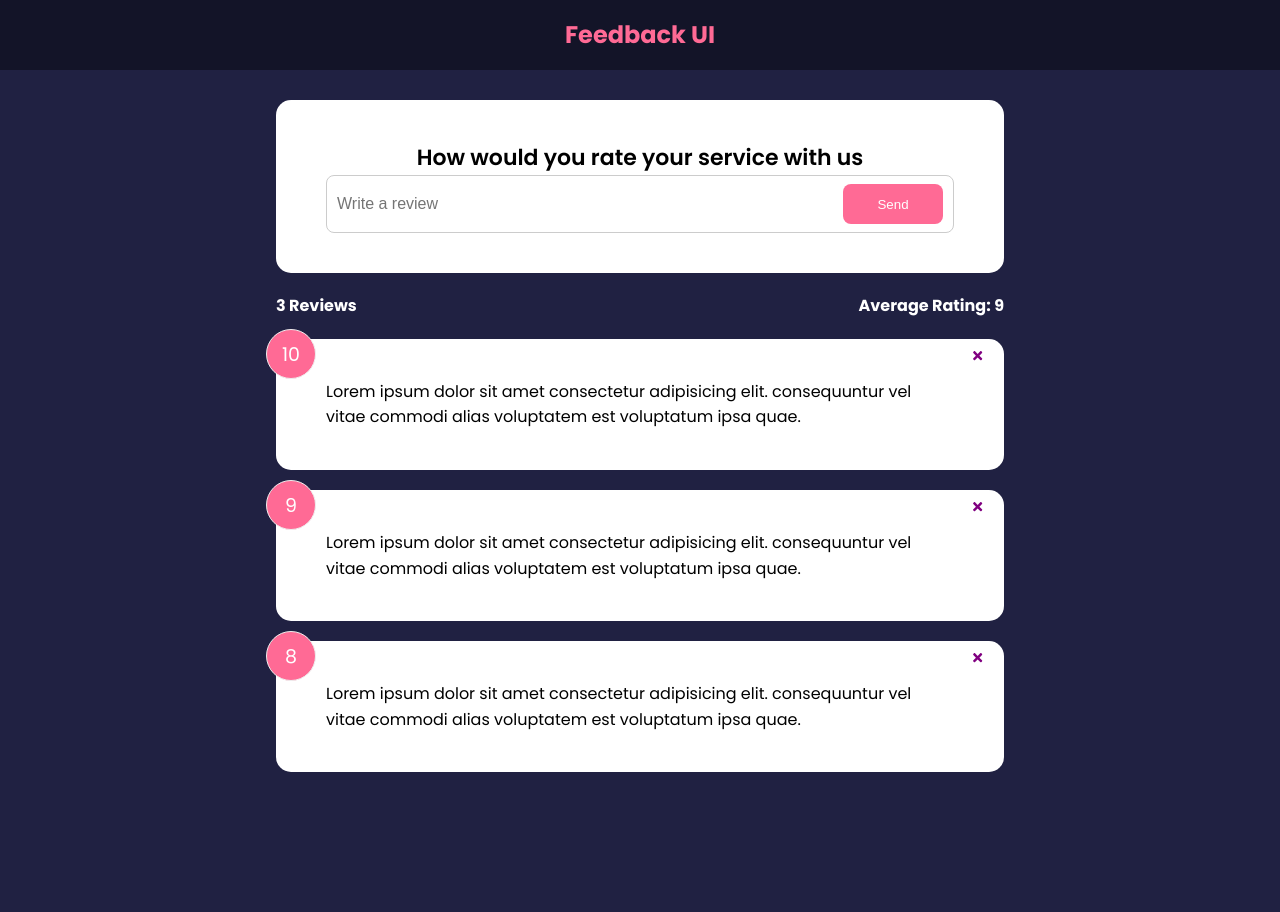
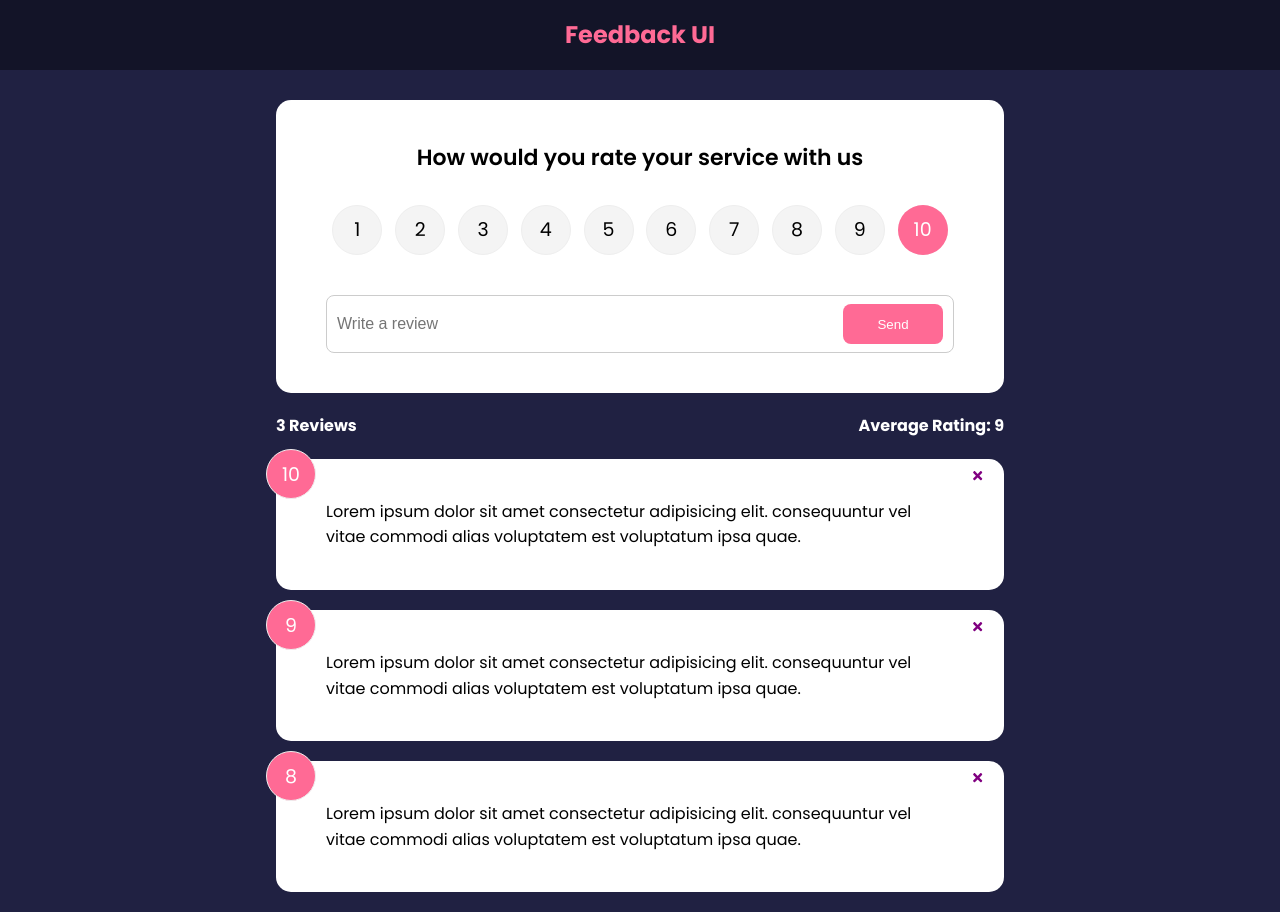
Before and after one commit to VaiDik-cyber/feedback, a React (Create React App) app: page / in a window 1280 px wide. Before the commit the page ends 800 px from the top, so only its background shows below. Built offline with nearby package versions, Linux system fonts and the light colour scheme; the HTML template or start-up script is replaced by a standard one.

Commit message:
RatingSelector added and user can add new rating

```diff
--- a/package.json
+++ b/package.json
@@ -10,6 +10,7 @@
     "react-dom": "^18.2.0",
     "react-icons": "^4.10.1",
     "react-scripts": "5.0.1",
+    "uuid": "^9.0.0",
     "web-vitals": "^2.1.4"
   },
   "scripts": {
--- a/src/App.js
+++ b/src/App.js
@@ -1,3 +1,4 @@
+import { v4 as uuidv4 } from "uuid";
 import { useState } from "react";
 import Header from "./components/Header";
 import FeedbackData from "./data/FeedbackData";
@@ -14,12 +15,17 @@
       setFeedback(feedback.filter((item) => item.id !== id));
     }
   };
+
+  const addFeedback = (newFeedback) => {
+    newFeedback.id = uuidv4();
+    setFeedback([newFeedback, ...feedback]);
+  };
   return (
     <>
       <Header></Header>
 
       <div className="container">
-        <FeedbackForm />
+        <FeedbackForm handleAdd={addFeedback} />
         <FeedbackStats feedback={feedback}></FeedbackStats>
         <FeedbackList feedback={feedback} deleteClick={deleteFeedback} />
       </div>
--- a/src/components/FeedbackForm.jsx
+++ b/src/components/FeedbackForm.jsx
@@ -1,11 +1,13 @@
 import { useState } from "react";
 import Card from "./shared/Card";
 import Button from "./shared/Button";
+import RatingSelect from "./RatingSelect";
 
-const FeedbackForm = () => {
+const FeedbackForm = ({ handleAdd }) => {
   const [text, setText] = useState("");
   const [message, setMessage] = useState("");
   const [btnDisabled, setBtnDisabled] = useState("");
+  const [rating, setRating] = useState(10);
 
   const handleTextChange = (e) => {
     if (text === "") {
@@ -21,10 +23,26 @@
     setText(e.target.value);
   };
 
+  const handleSubmit = (e) => {
+    e.preventDefault();
+    if (text.trim().length > 10) {
+      const newFeedback = {
+        text,
+        rating,
+      };
+      handleAdd(newFeedback);
+      setText("");
+    }
+  };
   return (
     <Card>
-      <form>
+      <form onSubmit={handleSubmit}>
         <h2>How would you rate your service with us</h2>
+        <RatingSelect
+          select={(rating) => {
+            setRating(rating);
+          }}
+        />
         <div className="input-group">
           <input
             type="text"
--- /dev/null
+++ b/src/components/RatingSelect.jsx
@@ -0,0 +1,126 @@
+import { useState } from "react";
+
+const RatingSelect = ({ select }) => {
+  const [selected, setSelected] = useState(10);
+
+  const handleChange = (e) => {
+    setSelected(+e.currentTarget.value);
+    select(+e.currentTarget.value);
+  };
+  return (
+    <ul className="rating">
+      <li>
+        <input
+          type="radio"
+          id="num1"
+          name="rating"
+          value="1"
+          onChange={handleChange}
+          checked={selected === 1}
+        />
+        <label htmlFor="num1">1</label>
+      </li>
+      <li>
+        <input
+          type="radio"
+          id="num2"
+          name="rating"
+          value="2"
+          onChange={handleChange}
+          checked={selected === 2}
+        />
+        <label htmlFor="num2">2</label>
+      </li>
+      <li>
+        <input
+          type="radio"
+          id="num3"
+          name="rating"
+          value="3"
+          onChange={handleChange}
+          checked={selected === 3}
+        />
+        <label htmlFor="num3">3</label>
+      </li>
+      <li>
+        <input
+          type="radio"
+          id="num4"
+          name="rating"
+          value="4"
+          onChange={handleChange}
+          checked={selected === 4}
+        />
+        <label htmlFor="num4">4</label>
+      </li>
+      <li>
+        <input
+          type="radio"
+          id="num5"
+          name="rating"
+          value="5"
+          onChange={handleChange}
+          checked={selected === 5}
+        />
+        <label htmlFor="num5">5</label>
+      </li>
+      <li>
+        <input
+          type="radio"
+          id="num6"
+          name="rating"
+          value="6"
+          onChange={handleChange}
+          checked={selected === 6}
+        />
+        <label htmlFor="num6">6</label>
+      </li>
+      <li>
+        <input
+          type="radio"
+          id="num7"
+          name="rating"
+          value="7"
+          onChange={handleChange}
+          checked={selected === 7}
+        />
+        <label htmlFor="num7">7</label>
+      </li>
+      <li>
+        <input
+          type="radio"
+          id="num8"
+          name="rating"
+          value="8"
+          onChange={handleChange}
+          checked={selected === 8}
+        />
+        <label htmlFor="num8">8</label>
+      </li>
+      <li>
+        <input
+          type="radio"
+          id="num9"
+          name="rating"
+          value="9"
+          onChange={handleChange}
+          checked={selected === 9}
+        />
+        <label htmlFor="num9">9</label>
+      </li>
+      <li>
+        <input
+          type="radio"
+          id="num10"
+          name="rating"
+          value="10"
+          onChange={handleChange}
+          checked={selected === 10}
+        />
+        <label htmlFor="num10">10</label>
+      </li>
+    </ul>
+  );
+};
+
+export default RatingSelect;
```
Also changed, not shown: 1 other file (tests, documents, lock files or other folders).
